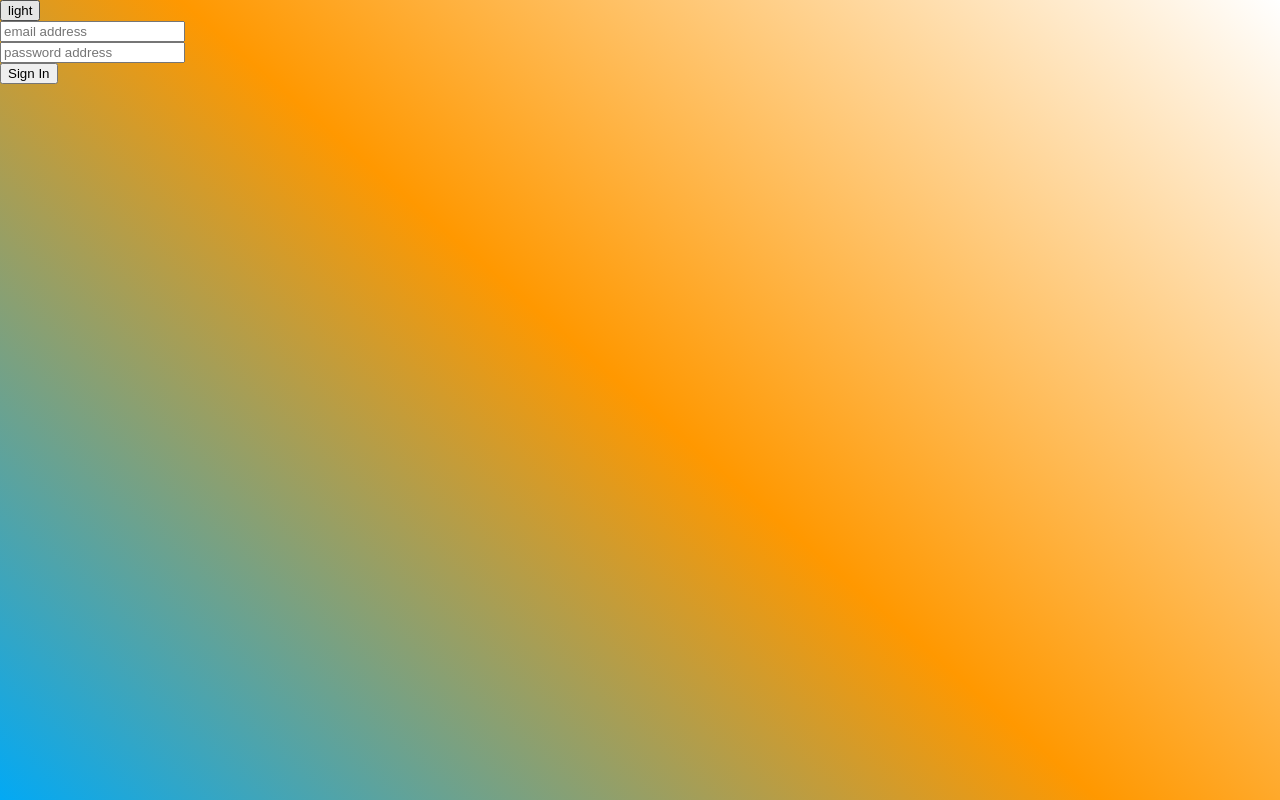
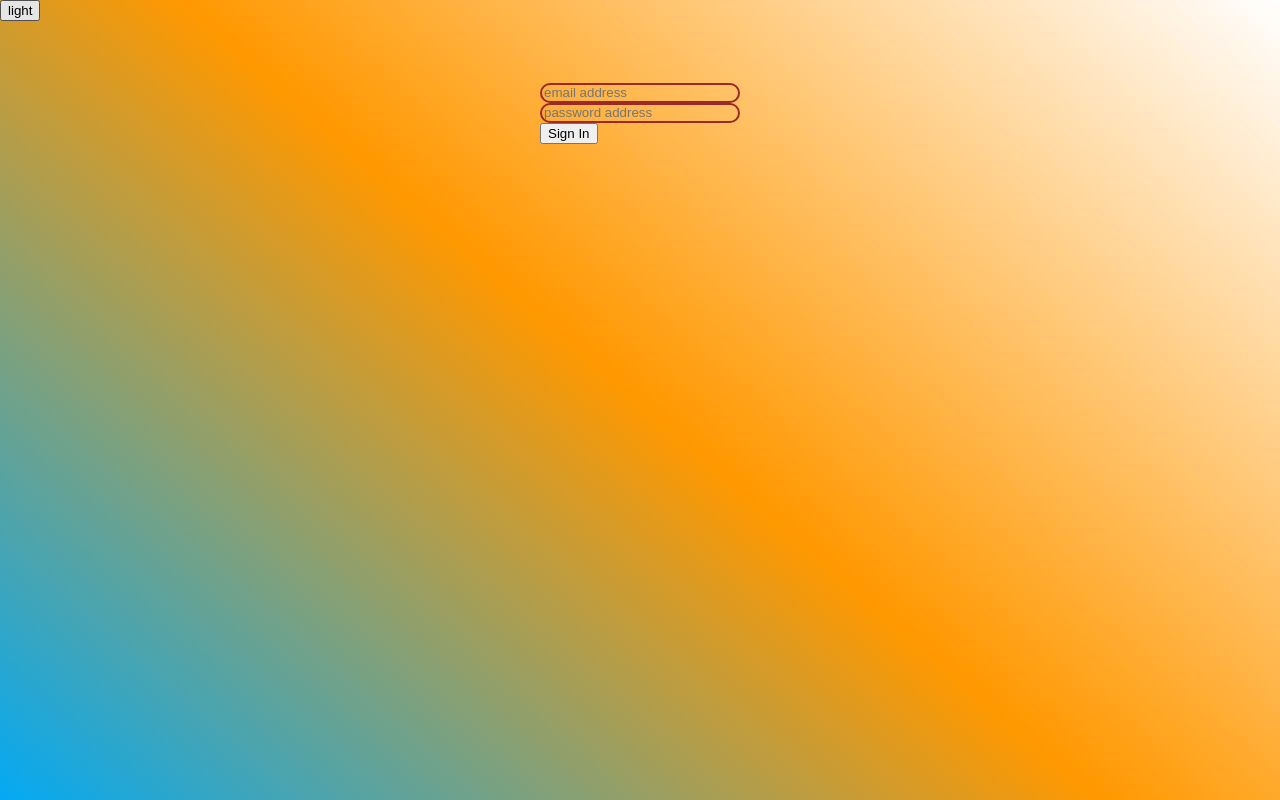
Before and after one commit to KushagraGitter/react-trello, a React (Create React App) app: page / in a window 1280 px wide. Built offline with nearby package versions, Linux system fonts and the light colour scheme.

Commit message:
1 file modified, 1 added

```diff
--- /dev/null
+++ b/src/login.css
@@ -0,0 +1,16 @@
+.login-container {
+  margin: auto;
+  height: 200px;
+  width: 200px;
+  display: flex;
+  justify-content: center;
+  align-items: center;
+}
+
+.login-container input {
+  background-color: transparent;
+  border: 2px solid rgb(156, 40, 40);
+  border-radius: 10px;
+  height: 20px;
+  width: 200px;
+}
--- a/src/login.js
+++ b/src/login.js
@@ -1,8 +1,10 @@
 import React from 'react';
+import './login.css';
 
 const Login = () => {
   return (
-    <form>
+    <div className="login-container">
+      <form className="login-form">
         <div className="email">
           <label for="email"></label>
           <input type="email" id="email" placeholder="email address"></input>
@@ -19,6 +21,7 @@ const Login = () => {
           <button className="sign-in">Sign In</button>
         </div>
       </form>
+    </div>
   );
 };
 
```
Lines whose indentation alone changed are shown as unchanged.
